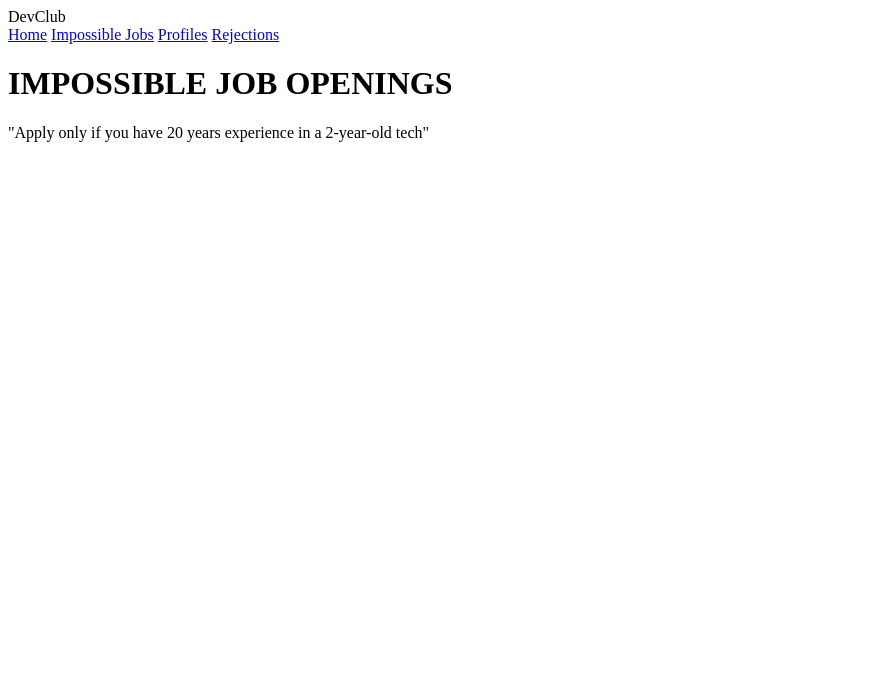
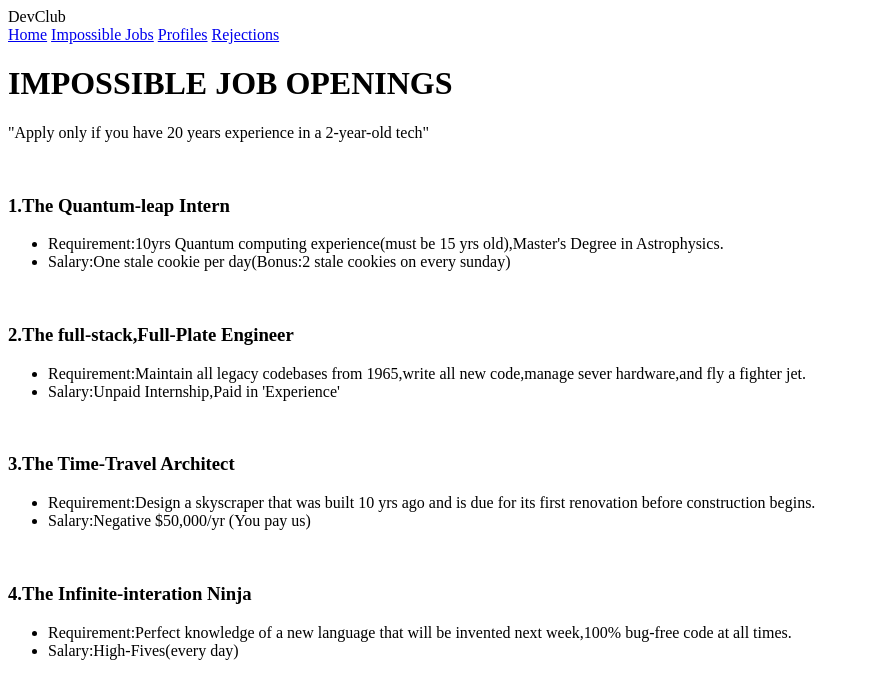
Before and after one commit to Isaak-garfield/Develop-Together--Weekly-Project, a plain HTML site: page Job_Page/job.html in a window 1280 px wide. Shown: the whole page, without its empty margins (0-870 px from the left). Drawn offline with Linux system fonts and the light colour scheme.

Commit message:
finish all

```diff
--- a/Job_Page/job.html
+++ b/Job_Page/job.html
@@ -27,6 +27,41 @@
         <p>"Apply only if you have 20 years experience in a 2-year-old tech"</p>
     </selection>
 
+    <!--For main-->
+    <main class="grid">
+        <div class="box">
+            <div class="img"><img src="" /> </div>
+            <h3>1.The Quantum-leap Intern</h3>
+            <ul class="list">
+                <li>Requirement:10yrs Quantum computing experience(must be 15 yrs old),Master's Degree in Astrophysics.</li>
+                <li>Salary:One stale cookie per day(Bonus:2 stale cookies on every sunday)</li>
+            </ul>
+        </div>
+        <div class="box">
+            <div class="img"><img src="" /> </div>
+            <h3>2.The full-stack,Full-Plate Engineer</h3>
+            <ul class="list">
+                <li>Requirement:Maintain all legacy codebases from 1965,write all new code,manage sever hardware,and fly a fighter jet.</li>
+                <li>Salary:Unpaid Internship,Paid in 'Experience'</li>
+            </ul>
+        </div>
+        <div class="box">
+            <div class="img"><img src=""/></div>
+            <h3>3.The Time-Travel Architect</h3>
+            <ul class="list">
+                <li>Requirement:Design a skyscraper that was built 10 yrs ago and is due for its first renovation before construction begins.</li>
+                <li>Salary:Negative $50,000/yr (You pay us)</li>
+            </ul>
+        </div>
+        <div class="box">
+            <div class="img"><img src=""/></div>
+            <h3>4.The Infinite-interation Ninja</h3>
+            <ul class="list">
+                <li>Requirement:Perfect knowledge of a new language that will be invented next week,100% bug-free code at all times.</li>
+                <li>Salary:High-Fives(every day)</li>
+            </ul>
+        </div>
+    </main>
 
 </body>
 </html>
```
